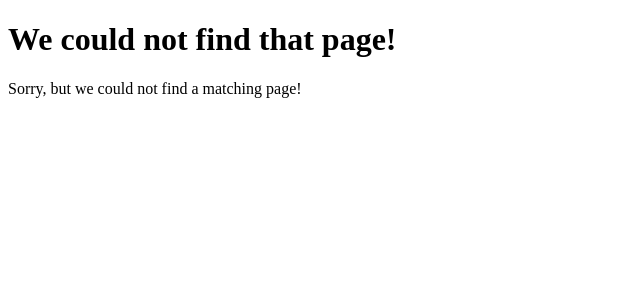
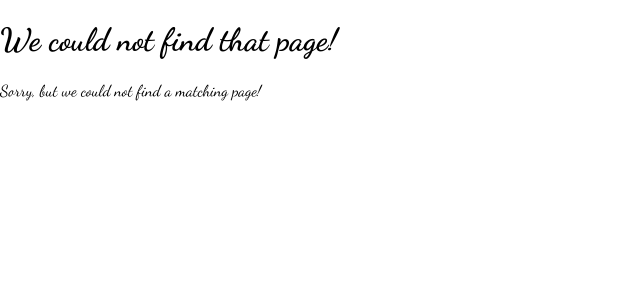
Before and after one commit to Sushovit204/Django-beginner-guide, a Django app: template templates/404.html in a window 1280 px wide. Shown: the top 300 px of the page, without its empty margins (0-640 px from the left). Run offline with Django 4.2, Linux system fonts and the light colour scheme; the template is opened without the code that fills it, so the values that code supplies are empty.

Commit message:
Adding global static files

```diff
--- /dev/null
+++ b/challenges/static/challenges/challenges.css
@@ -0,0 +1,3 @@
+ul{
+    list-style: none;
+}
--- a/challenges/templates/challenges/index.html
+++ b/challenges/templates/challenges/index.html
@@ -1,10 +1,16 @@
 {% extends 'base.html' %}
+{% load static %}
+
+{% block css_files%}
+<link rel="stylesheet" href="{% static "challenges/challenges.css"%}">
+{% endblock %}
 
     {% block page_title %}
         All Challenges
     {% endblock %}
 
     {% block content %}
+        {% include "challenges/includes/header.html" %}
     <ul>
     {% for month in months %}
         <li><a href={% url 'monthly-challenge' month %}> {{ month|title }} </a></li>
--- a/mypage/settings.py
+++ b/mypage/settings.py
@@ -118,9 +118,13 @@ USE_TZ = True
 # Static files (CSS, JavaScript, Images)
 # https://docs.djangoproject.com/en/4.1/howto/static-files/
 
-STATIC_URL = 'static/'
+STATIC_URL = '/static/'
 
 # Default primary key field type
 # https://docs.djangoproject.com/en/4.1/ref/settings/#default-auto-field
 
 DEFAULT_AUTO_FIELD = 'django.db.models.BigAutoField'
+
+STATICFILES_DIRS = [
+    BASE_DIR / "static"
+]
--- /dev/null
+++ b/static/styles.css
@@ -0,0 +1,9 @@
+@import url('https://fonts.googleapis.com/css2?family=Dancing+Script:wght@400;700&display=swap');
+
+html {
+    font-family: 'Dancing Script', cursive;
+}
+
+body{
+    margin: 0;
+}
--- a/templates/base.html
+++ b/templates/base.html
@@ -1,9 +1,13 @@
+{% load static %}
+
 <!DOCTYPE html>
 <html lang="en">
 <head>
     <meta charset="UTF-8">
     <meta name="viewport" content="width=device-width, initial-scale=1.0">
     <title>{% block page_title %}My Challenges{% endblock %}</title>
+    <link rel="stylesheet" href="{% static 'styles.css' %}">
+    {% block css_files %}{% endblock  %}
 </head>
 <body>
     {% block content%}{% endblock %}
```
